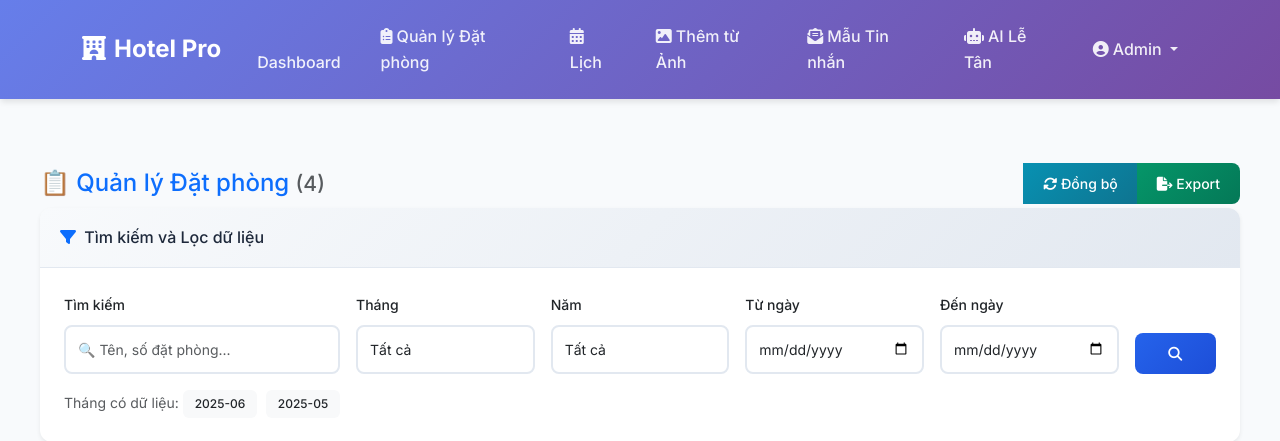
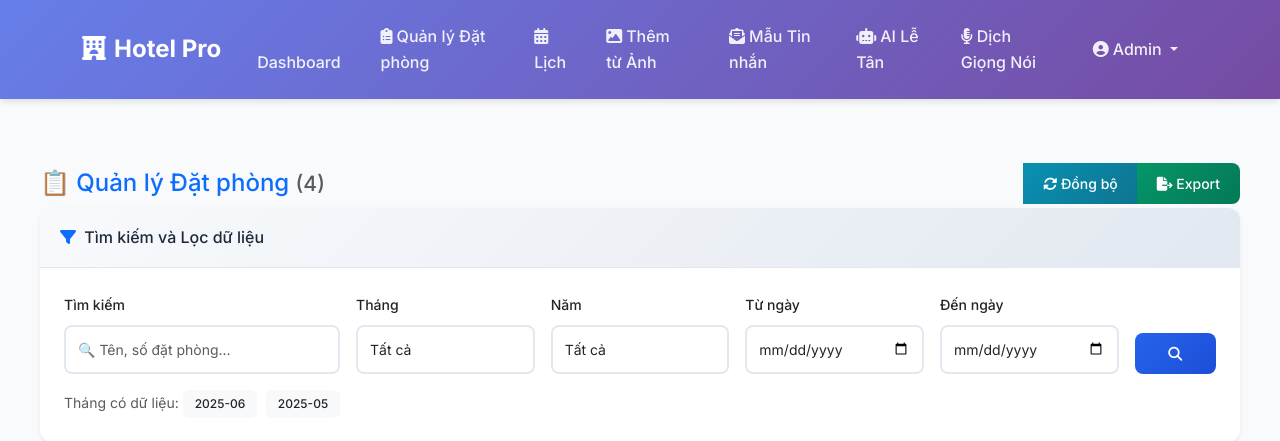
Before and after one commit to locle27/Koyeb-Booking, a Flask app: page /bookings in a window 1280 px wide. Shown: the top 441 px of the page. Run offline with Flask 3, Linux system fonts and the light colour scheme; some libraries are stand-ins or nearby versions.

Commit message:
🚀 Thêm Voice Translator vào Navigation Menu
• Thêm link 'Dịch Giọng Nói' vào navbar của base.html
• Icon microphone để dễ nhận biết
• Đặt sau AI Lễ Tân trong menu navigation
• Giờ có thể truy cập Voice Translator từ tất cả trang

```diff
--- a/templates/base.html
+++ b/templates/base.html
@@ -415,6 +415,11 @@
                             <i class="fas fa-robot me-1"></i>AI Lễ Tân
                         </a>
                     </li>
+                    <li class="nav-item">
+                        <a class="nav-link" href="{{ url_for('voice_translator') }}">
+                            <i class="fas fa-microphone-alt me-1"></i>Dịch Giọng Nói
+                        </a>
+                    </li>
                 </ul>
                 <ul class="navbar-nav">
                     <li class="nav-item dropdown">
```
